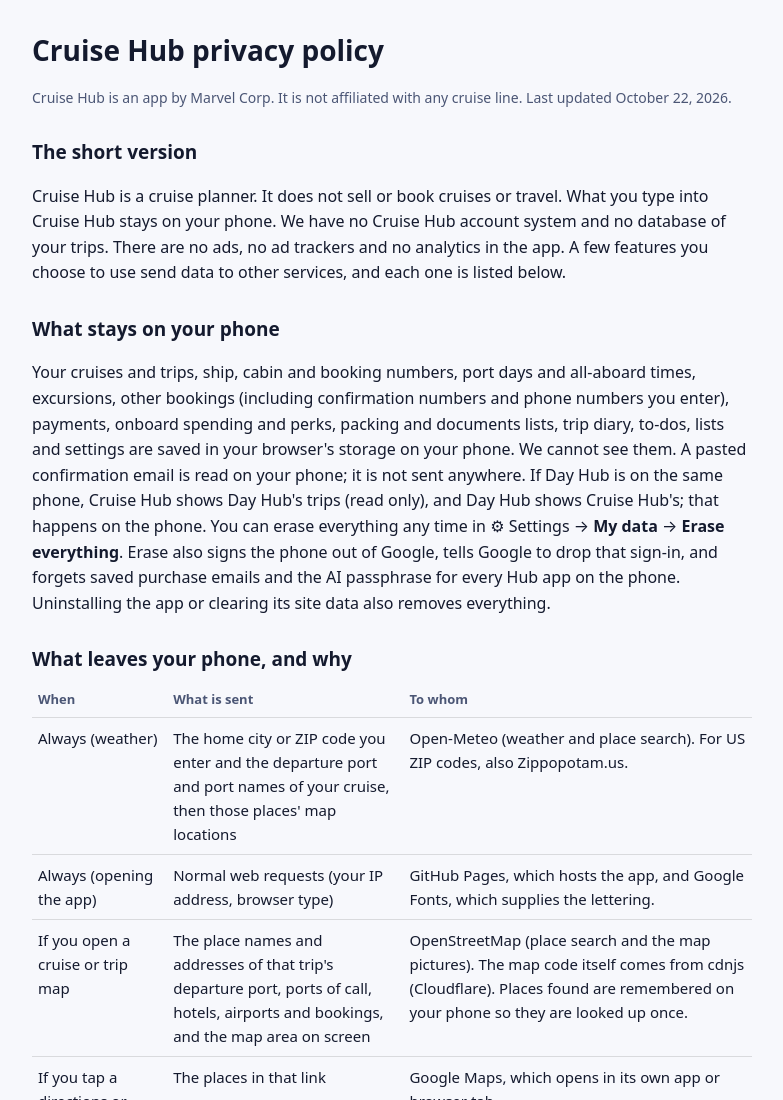
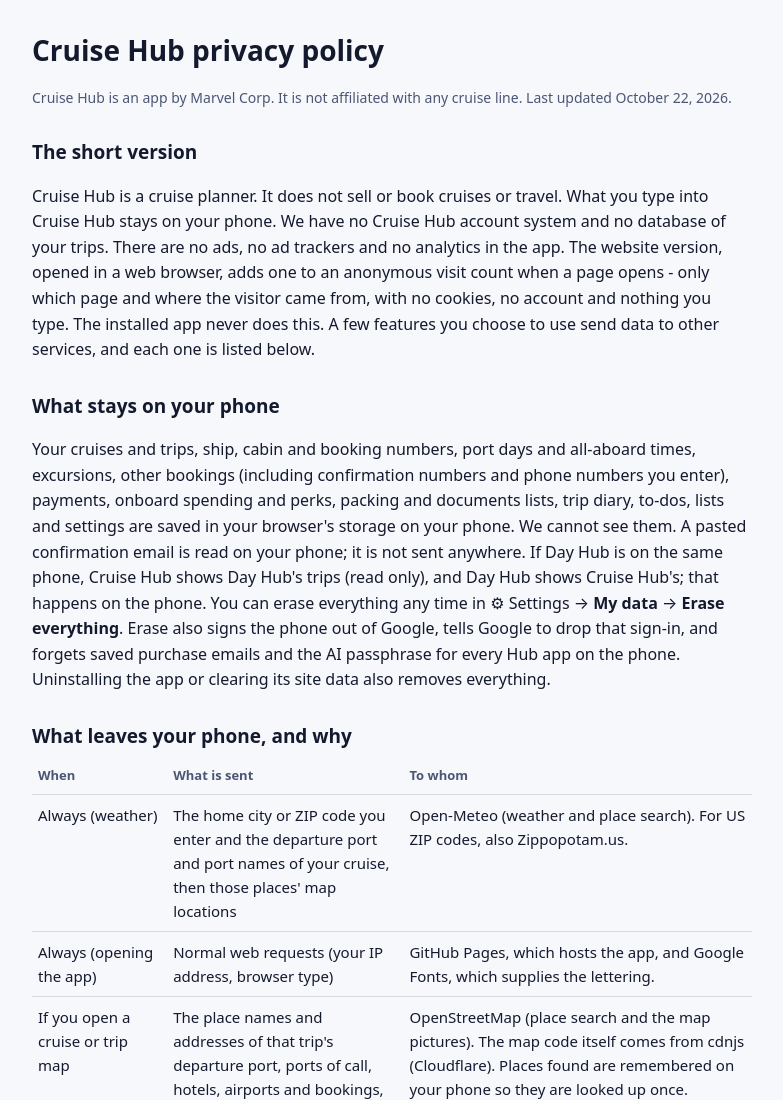
Before and after one commit to smarvel1963-ops/cruisehub, a plain HTML site: page privacy.html in a window 1280 px wide. Shown: the top 1100 px of the page, without its empty margins (248-1031 px from the left). Drawn offline with Linux system fonts and the light colour scheme.

Commit message:
Privacy page: the website version counts visits anonymously, the app never does (Scott 11/21: "Yes, publish both")
The Hub WEBSITE, opened in a web browser, now adds one to an anonymous visit count (Hub engine WEB_VISIT_COUNT, dayhub 9583f94):
only which page and where the visitor came from - no cookies, no account, nothing typed. The installed app never does this, so
"no analytics in the app" stays true. One sentence added after that line.

Co-Authored-By: Claude Opus 5.5 <noreply@anthropic.com>

```diff
--- a/privacy.html
+++ b/privacy.html
@@ -25,7 +25,7 @@
   <p class="dim">Cruise Hub is an app by Marvel Corp. It is not affiliated with any cruise line. Last updated October 22, 2026.</p>
 
   <h2>The short version</h2>
-  <p>Cruise Hub is a cruise planner. It does not sell or book cruises or travel. What you type into Cruise Hub stays on your phone. We have no Cruise Hub account system and no database of your trips. There are no ads, no ad trackers and no analytics in the app. A few features you choose to use send data to other services, and each one is listed below.</p>
+  <p>Cruise Hub is a cruise planner. It does not sell or book cruises or travel. What you type into Cruise Hub stays on your phone. We have no Cruise Hub account system and no database of your trips. There are no ads, no ad trackers and no analytics in the app. The website version, opened in a web browser, adds one to an anonymous visit count when a page opens - only which page and where the visitor came from, with no cookies, no account and nothing you type. The installed app never does this. A few features you choose to use send data to other services, and each one is listed below.</p>
 
   <h2>What stays on your phone</h2>
   <p>Your cruises and trips, ship, cabin and booking numbers, port days and all-aboard times, excursions, other bookings (including confirmation numbers and phone numbers you enter), payments, onboard spending and perks, packing and documents lists, trip diary, to-dos, lists and settings are saved in your browser's storage on your phone. We cannot see them. A pasted confirmation email is read on your phone; it is not sent anywhere. If Day Hub is on the same phone, Cruise Hub shows Day Hub's trips (read only), and Day Hub shows Cruise Hub's; that happens on the phone. You can erase everything any time in ⚙ Settings → <b>My data</b> → <b>Erase everything</b>. Erase also signs the phone out of Google, tells Google to drop that sign-in, and forgets saved purchase emails and the AI passphrase for every Hub app on the phone. Uninstalling the app or clearing its site data also removes everything.</p>
```
